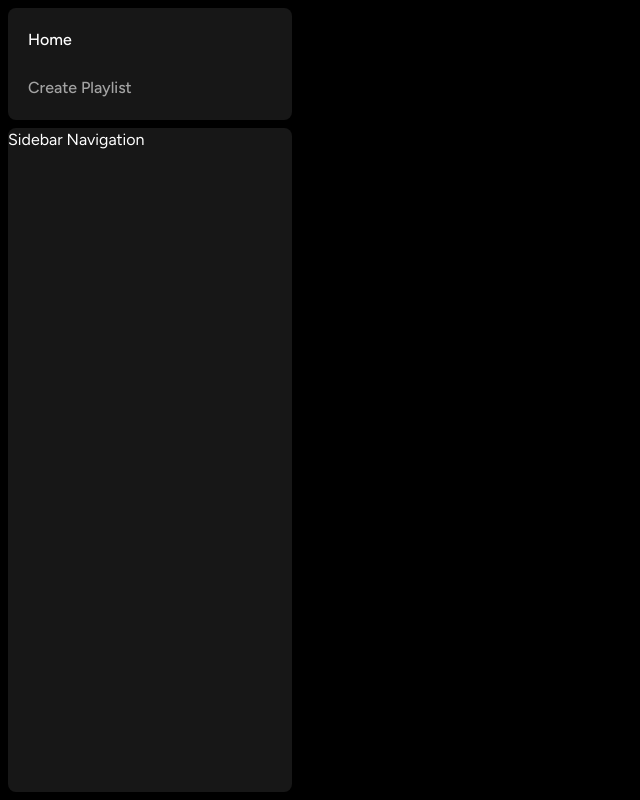
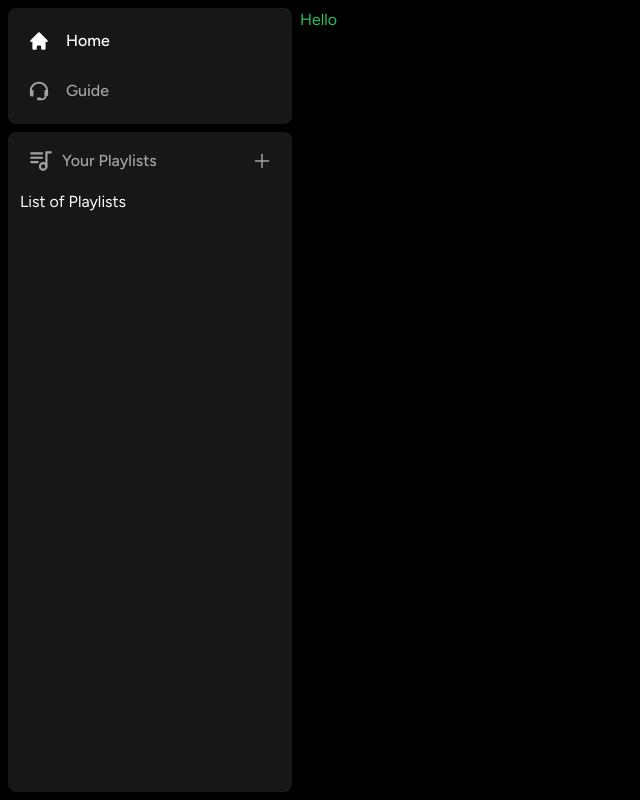
Before and after one commit to steeevin88/Photofy, a Next.js app: page / in a window 1280 px wide. Shown: the whole page, without its empty margins (0-640 px from the left). Built offline with nearby package versions, Linux system fonts and the light colour scheme.

Commit message:
finished sidebar portion

```diff
--- /dev/null
+++ b/components/Library.tsx
@@ -0,0 +1,27 @@
+"use client";
+
+import { TbPlaylist } from "react-icons/tb";
+import { AiOutlinePlus } from "react-icons/ai";
+
+const Library = () => {
+  const onClick = () => {
+    // TODO: handle create playlist
+  }
+
+  return (
+    <div className="flex flex-col">
+      <div className="flex items-center justify-between px-5 pt-4">
+        <div className="inline-flex items-center gap-x-2">
+          <TbPlaylist size={26} className="text-neutral-400"/>
+          <p className="text-neutral-400 font-medium text-md">Your Playlists</p>
+        </div>
+        <AiOutlinePlus onClick={onClick} size={20} className="text-neutral-400 cursor-pointer hover:text-white transition"/>
+      </div>
+      <div className="flex flex-col gap-y-2 mt-4 px-3">
+        List of Playlists
+      </div>
+    </div>
+  )
+}
+
+export default Library;
--- a/components/Sidebar.tsx
+++ b/components/Sidebar.tsx
@@ -3,10 +3,11 @@
 import { usePathname } from "next/navigation";
 import { useMemo } from "react";
 import { HiHome } from "react-icons/hi";
-import { BiSearch } from "react-icons/bi";
+import { BiSupport } from "react-icons/bi";
 
 import Box from "./Box";
 import SidebarItem from "./SidebarItem";
+import Library from "./Library";
 
 interface SidebarProps {
   children: React.ReactNode;
@@ -19,14 +20,14 @@
     {
       icon: HiHome,
       label: 'Home',
-      active: pathname !== '/create',
+      active: pathname !== '/guide',
       href: '/',
     },
     {
-      icon: BiSearch,
-      label: 'Create Playlist',
-      active: pathname === '/create',
-      href: '/create'
+      icon: BiSupport,
+      label: 'Guide',
+      active: pathname === '/guide',
+      href: '/guide'
     }
   ],[pathname]);
 
@@ -40,8 +41,13 @@
             ))}
           </div>
         </Box>
-        <Box className="overflow-y-auto h-full">Sidebar Navigation</Box>
+        <Box className="overflow-y-auto h-full">
+          <Library />
+        </Box>
       </div>
+      <main className="h-full flex-1 overflow-y-auto py-2">
+        {children}
+      </main>
     </div>
   )
 }
--- a/components/SidebarItem.tsx
+++ b/components/SidebarItem.tsx
@@ -9,10 +9,11 @@
   href: string;
 }
 
-const SidebarItem: React.FC<SidebarItemProps> = ({icon, label, active, href}) => {
+const SidebarItem: React.FC<SidebarItemProps> = ({icon : Icon, label, active, href}) => {
   return (
     <Link href={href} className={twMerge(`flex flex-row h-auto items-center w-full gap-x-4 text-md font-medium cursor-pointer hover:text-white transition text-neutral-400 py-1`, active && "text-white")}>
-      {label}
+      <Icon size={26}/>
+      <p className="truncate w-full">{label}</p>
     </Link>
   )
 }
```
